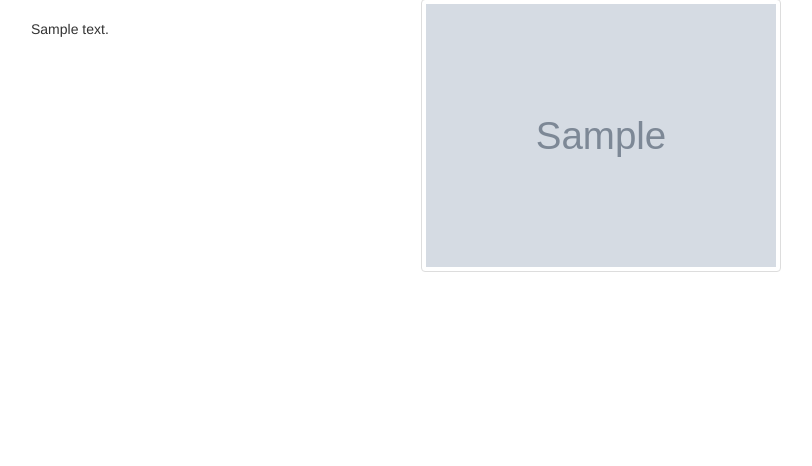
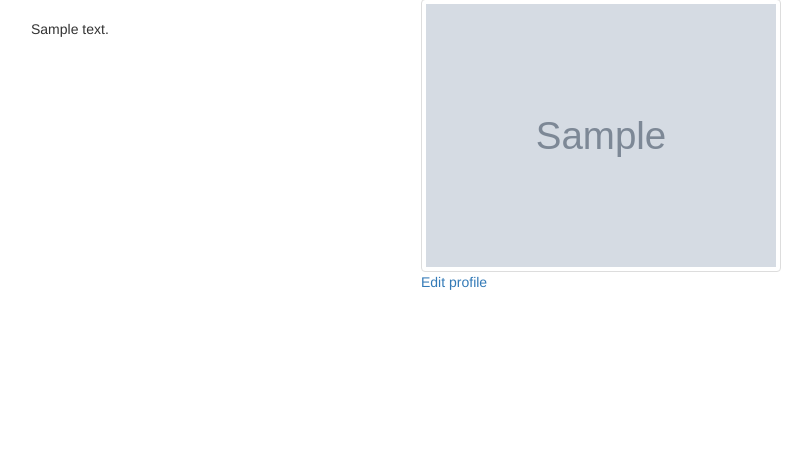
Before and after one commit to Krasivaya/Movie-Reviewer, a Flask app: a page that uses app/templates/profile/profile.html in a window 1280 px wide. Shown: the part 73-539 px from the top of the page, without its empty margins (39-851 px from the left). Run offline with Flask 2, Linux system fonts and the light colour scheme; a user stored in the database is signed in; tables that the repository leaves empty hold one stand-in row (values such as "Sample post"); grey boxes marked "Sample" are stand-in pictures; some libraries are stand-ins or nearby versions.

Commit message:
Add link to update profile template

```diff
--- a/app/templates/profile/profile.html
+++ b/app/templates/profile/profile.html
@@ -21,6 +21,11 @@
             {% else %}
                 <p>No profile picture</p>
             {% endif %}
+            {% if user == current_user %}
+                <a href="{{ url_for('main.update_profile', uname = user.username) }}">
+                    Edit profile
+                </a>
+            {% endif %}
         </div>
     </div>
 </div>
```
